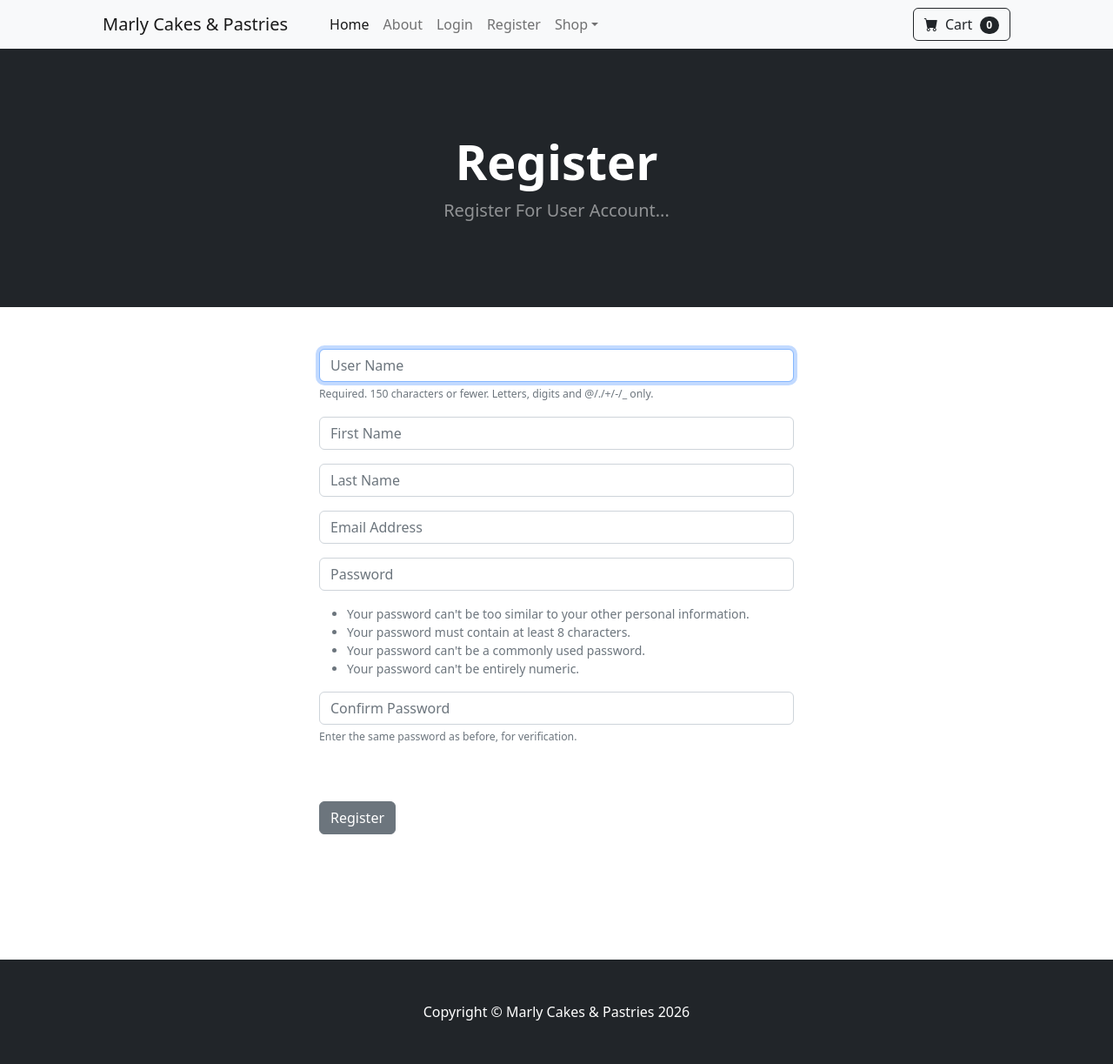
After one commit to petermuremi351/Marly-Cakes-and-Pastries, a Django app: page /register/ in a window 1280 px wide. The commit adds this page. Shown: the whole page at 87% size. Run offline with Django 5.2, Linux system fonts and the light colour scheme; some libraries are stand-ins or nearby versions.

Commit message:
registering new user

```diff
--- /dev/null
+++ b/store/forms.py
@@ -0,0 +1,30 @@
+from django.contrib.auth.models import User
+from django.contrib.auth.forms import UserCreationForm
+from django import forms
+
+class SignUpForm(UserCreationForm):
+	email = forms.EmailField(label="", widget=forms.TextInput(attrs={'class':'form-control', 'placeholder':'Email Address'}))
+	first_name = forms.CharField(label="", max_length=100, widget=forms.TextInput(attrs={'class':'form-control', 'placeholder':'First Name'}))
+	last_name = forms.CharField(label="", max_length=100, widget=forms.TextInput(attrs={'class':'form-control', 'placeholder':'Last Name'}))
+
+	class Meta:
+		model = User
+		fields = ('username', 'first_name', 'last_name', 'email', 'password1', 'password2')
+
+	def __init__(self, *args, **kwargs):
+		super(SignUpForm, self).__init__(*args, **kwargs)
+
+		self.fields['username'].widget.attrs['class'] = 'form-control'
+		self.fields['username'].widget.attrs['placeholder'] = 'User Name'
+		self.fields['username'].label = ''
+		self.fields['username'].help_text = '<span class="form-text text-muted"><small>Required. 150 characters or fewer. Letters, digits and @/./+/-/_ only.</small></span>'
+
+		self.fields['password1'].widget.attrs['class'] = 'form-control'
+		self.fields['password1'].widget.attrs['placeholder'] = 'Password'
+		self.fields['password1'].label = ''
+		self.fields['password1'].help_text = '<ul class="form-text text-muted small"><li>Your password can\'t be too similar to your other personal information.</li><li>Your password must contain at least 8 characters.</li><li>Your password can\'t be a commonly used password.</li><li>Your password can\'t be entirely numeric.</li></ul>'
+
+		self.fields['password2'].widget.attrs['class'] = 'form-control'
+		self.fields['password2'].widget.attrs['placeholder'] = 'Confirm Password'
+		self.fields['password2'].label = ''
+		self.fields['password2'].help_text = '<span class="form-text text-muted"><small>Enter the same password as before, for verification.</small></span>'
--- a/store/templates/navbar.html
+++ b/store/templates/navbar.html
@@ -14,6 +14,8 @@
                 {% else %}
 
                 <li class="nav-item"><a class="nav-link" href="{% url 'login' %}">Login</a></li>
+
+                <li class="nav-item"><a class="nav-link" href="{% url 'register' %}">Register</a></li>
 
                 {% endif %}
 
--- /dev/null
+++ b/store/templates/register.html
@@ -0,0 +1,42 @@
+{% extends 'base.html'%}
+
+{% block content %}
+
+    <header class="bg-dark py-5">
+        <div class="container px-4 px-lg-5 my-5">
+            <div class="text-center text-white">
+                <h1 class="display-4 fw-bolder">Register</h1>
+                <p class="lead fw-normal
+                text-white-50 mb-0">Register For User Account...</p>
+
+            </div>
+
+        </div>
+
+    </header>
+    <div class="container">
+        <div class="row">
+
+                <div class="col-md-6 offset-md-3">
+                    <br/><br/>
+                    <form method="POST" action="{% url 'register' %}">
+                        {% csrf_token %}
+
+                        {{ form.as_p }}
+                        <br/><br/>
+                        <button type="submit" class="btn btn-secondary">
+                            Register
+                        </button>
+
+
+                    </form>
+                     <br/><br/>
+                      <br/><br/>
+                       <br/><br/>
+
+                </div>
+
+        </div>
+    </div>
+
+{% endblock %}
--- a/store/urls.py
+++ b/store/urls.py
@@ -7,4 +7,5 @@ urlpatterns = [
    path('about/', views.about, name='about'),
    path('login/', views.login_user, name='login'),
    path('logout/', views.logout_user, name='logout'),
+   path('register/', views.register_user, name='register'),
 ]
--- a/store/views.py
+++ b/store/views.py
@@ -2,6 +2,10 @@ from django.shortcuts import render, redirect
 from .models import Product
 from django.contrib.auth import authenticate, login, logout
 from django.contrib import messages
+from django.contrib.auth.models import User
+from django.contrib.auth.forms import UserCreationForm
+from .forms import SignUpForm
+from django import forms
 
 
 def home(request):
@@ -33,3 +37,24 @@ def logout_user(request):
     logout(request)
     messages.success(request,("You have been logged out!"))
     return redirect('home')
+
+
+def register_user(request):
+    form = SignUpForm()
+    if request.method == "POST":
+        form = SignUpForm(request.POST)
+        if form.is_valid():
+            form.save()
+            username = form.cleaned_data['username']
+            password = form.cleaned_data['password1']
+            # log in
+            user = authenticate(username=username, password=password)
+            login(request, user)
+            messages.success(request, ("You have Registered Successfully!! Welcome!"))
+            return redirect('home')
+        else:
+            messages.success(request, ("Whoops there was a problem registering, please try again"))
+            return redirect('register')
+
+    else:
+        return render(request, 'register.html', {'form':form})
```
Also changed, not shown: db.sqlite3.
